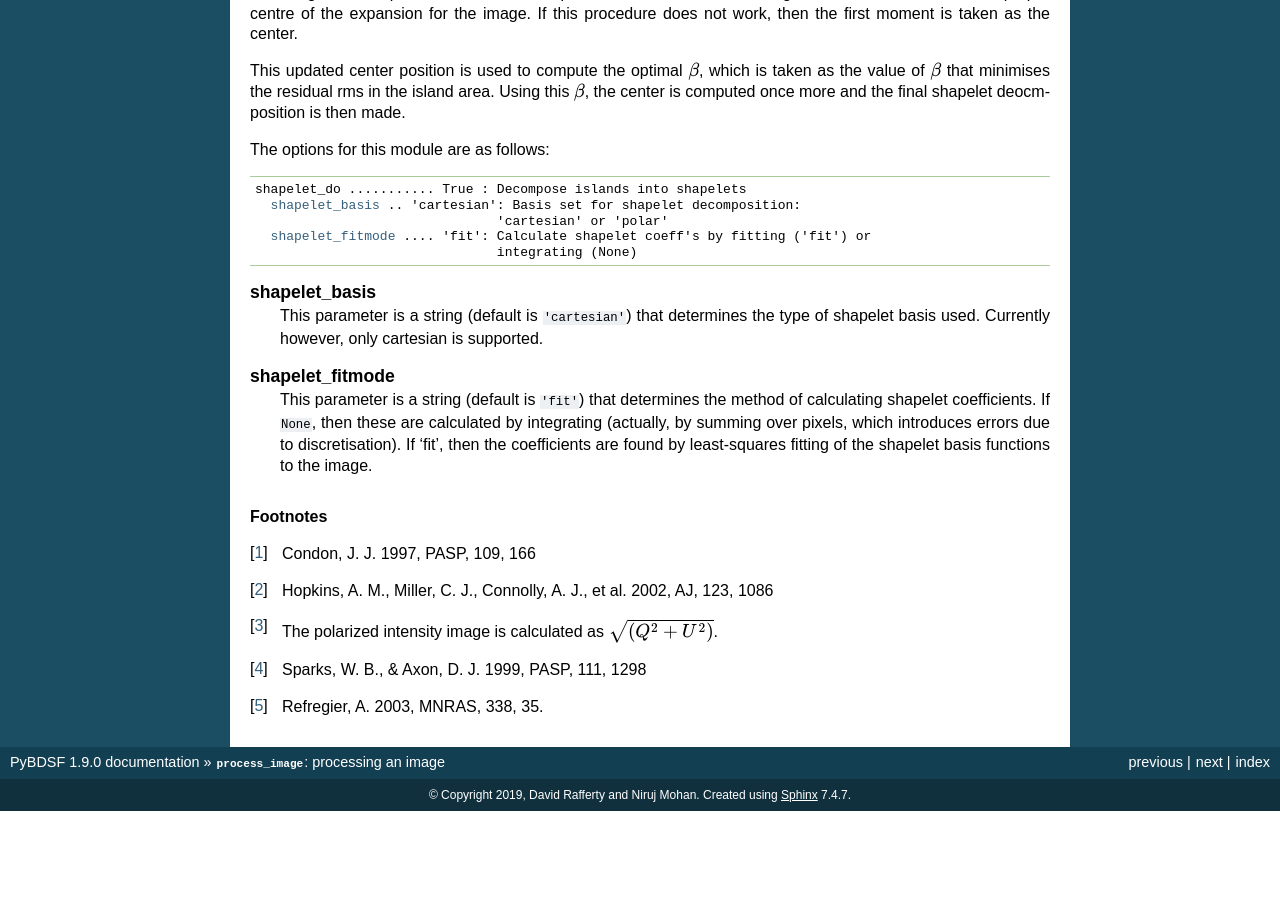
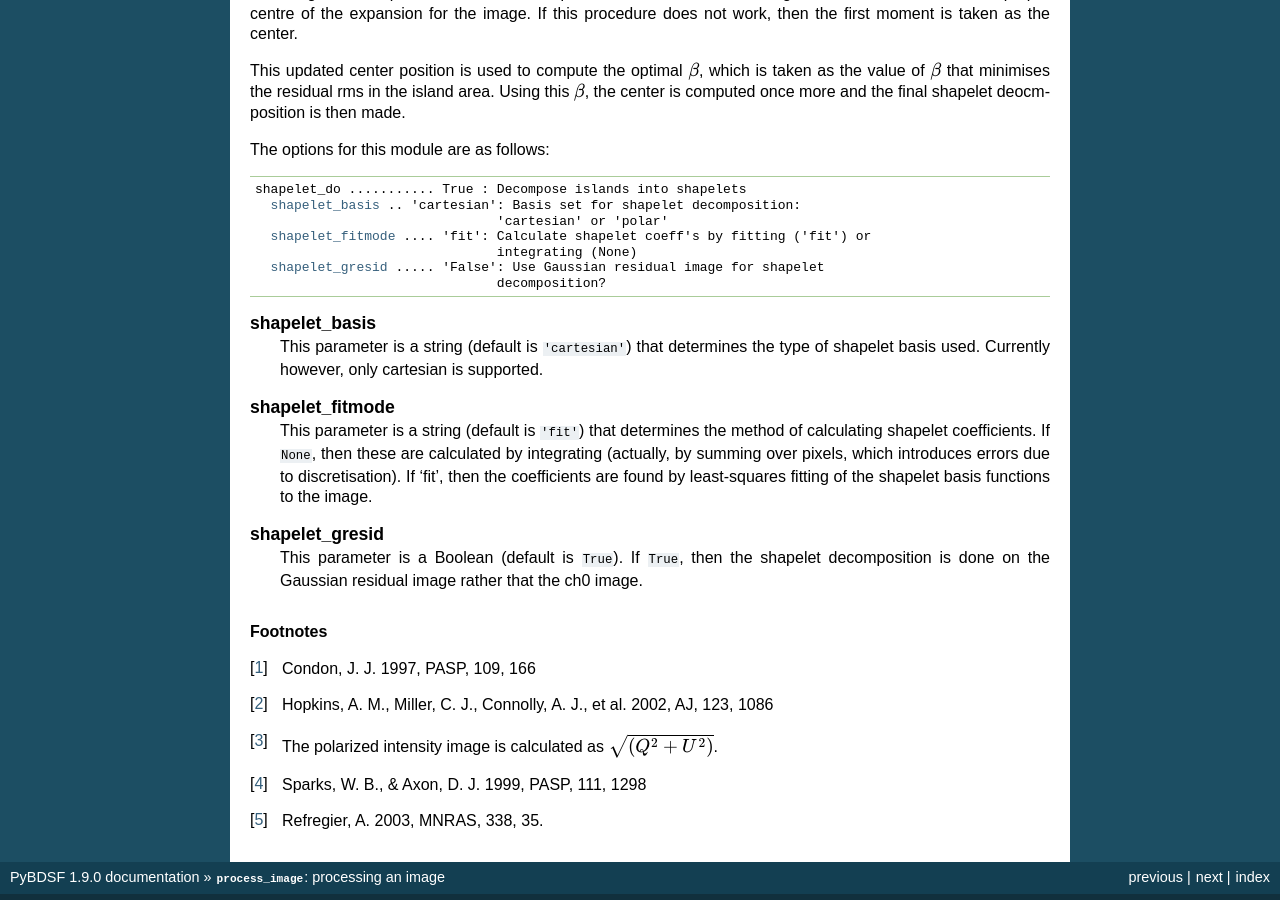
Before and after one commit to lofar-astron/PyBDSF, a Sphinx documentation site: the page built from doc/source/process_image.rst, in a window 1280 px wide and 900 px high, scrolled down 21620 px. Built offline with Sphinx 7.4.7, drawn with Linux system fonts in a browser that asks for light colours; before the commit the page ends 22431 px from its top, so only the background shows below that.

Commit message:
Add shapelet_gresid info

```diff
--- a/doc/source/process_image.rst
+++ b/doc/source/process_image.rst
@@ -1171,6 +1171,8 @@ The options for this module are as follows:
                                    'cartesian' or 'polar'
       :term:`shapelet_fitmode` .... 'fit': Calculate shapelet coeff's by fitting ('fit') or
                                    integrating (None)
+      :term:`shapelet_gresid` ..... 'False': Use Gaussian residual image for shapelet
+                                   decomposition?
 
 .. glossary::
 
@@ -1185,6 +1187,11 @@ The options for this module are as follows:
         discretisation). If 'fit', then the coefficients are found by
         least-squares fitting of the shapelet basis functions to the image.
 
+    shapelet_gresid
+        This parameter is a Boolean (default is ``True``). If ``True``, then the shapelet decomposition is done
+        on the Gaussian residual image rather that the ch0 image.
+
+
 .. rubric:: Footnotes
 
 .. [#f1] Condon, J. J. 1997, PASP, 109, 166
```
